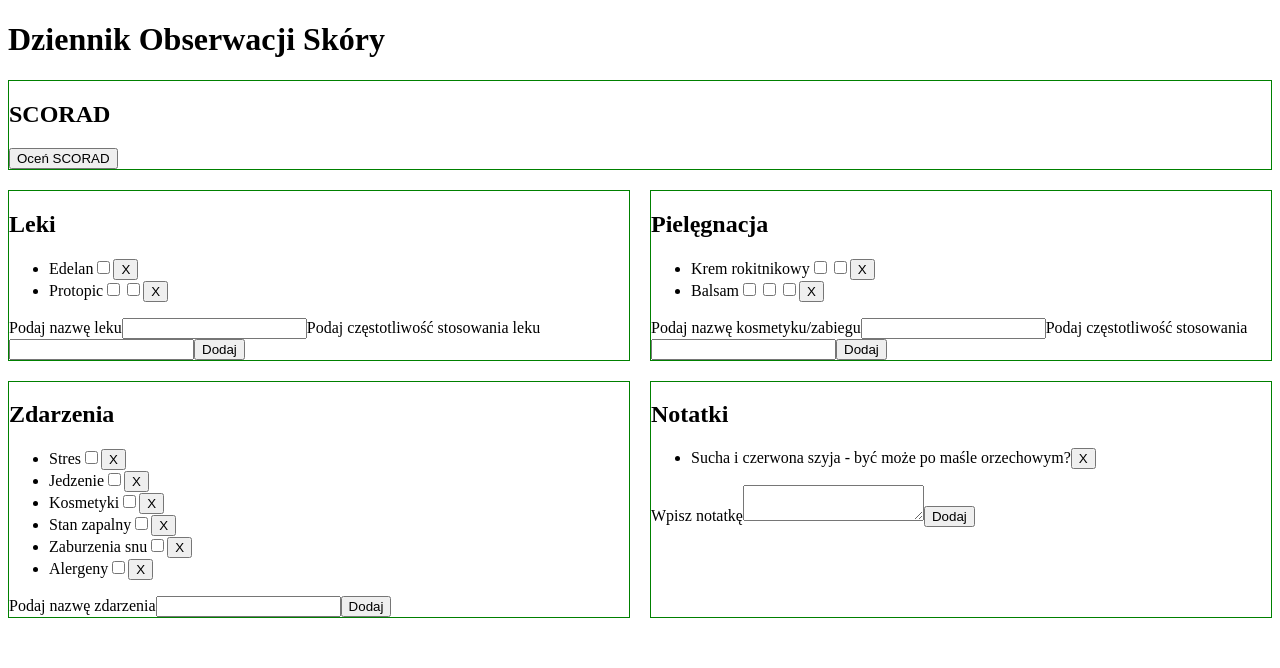
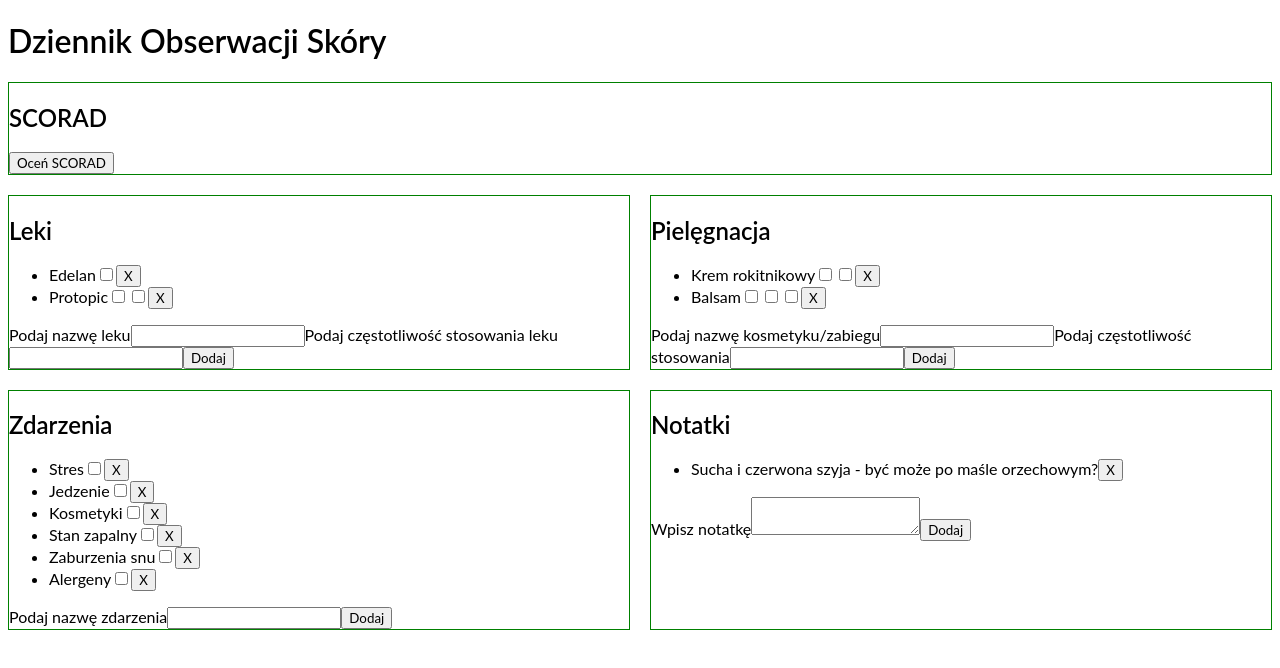
Before and after one commit to karolinachodera/dermatopik, a React (Create React App) app: page / in a window 1280 px wide. Shown: the top 668 px of the page. Built offline with nearby package versions, Linux system fonts and the light colour scheme.

Commit message:
add style to main page

```diff
--- /dev/null
+++ b/public/index.css
@@ -0,0 +1,15 @@
+:root {
+    --nude: #FFD3BE;
+    --dark-nude: #FBAD87;
+    --green: #C2CF8C;
+    --dark-green: #92A873;
+    --yellow: #FFBD59;
+}
+
+* {
+    font-family: "Montserrat", "Lato", "Verdana", sans-serif;
+}
+
+h1, h2, h3, h4, h5, h6 {
+    font-weight: 600;
+}
--- a/public/index.html
+++ b/public/index.html
@@ -9,6 +9,7 @@
       name="description"
       content="Web site created using create-react-app"
     />
+    <link rel="stylesheet" href="index.css">
     <!-- <link rel="apple-touch-icon" href="%PUBLIC_URL%/logo192.png" /> -->
     <!--
       manifest.json provides metadata used when your web app is installed on a
```
